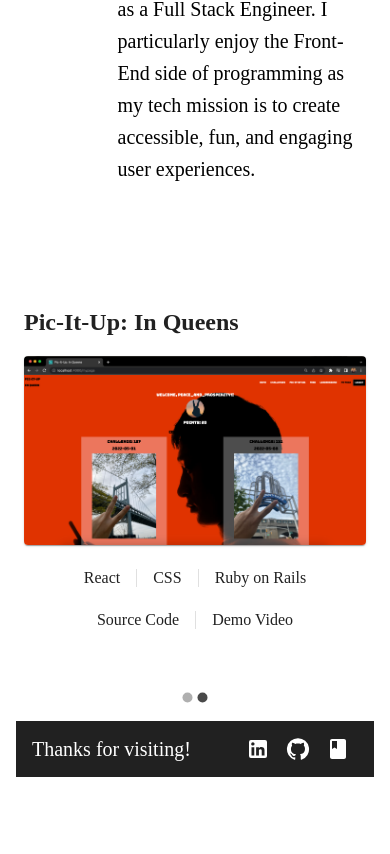
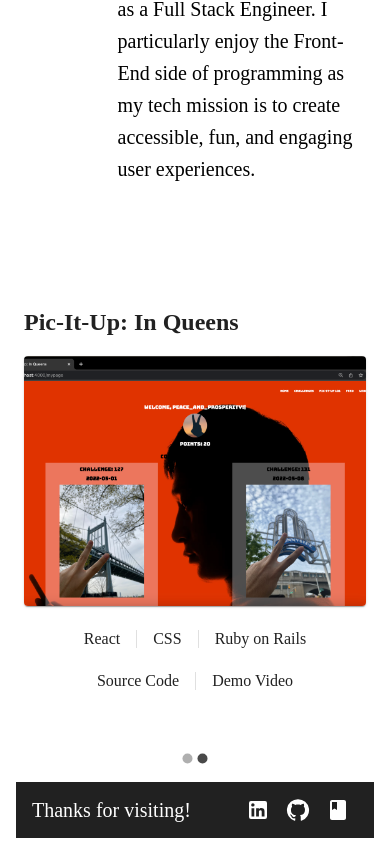
Before and after one commit to gitMiguel27/portfolio, a React (Create React App) app: page / in a window 390 px wide. Shown: the part 1887-2741 px from the top of the page. Before the commit the page ends 2680 px from the top, so only its background shows below. Built offline with nearby package versions, Linux system fonts and the light colour scheme; the HTML template or start-up script is replaced by a standard one.

Commit message:
debugging slider for phone view, second try

```diff
--- a/src/Components/Slide.js
+++ b/src/Components/Slide.js
@@ -10,7 +10,7 @@ function Slide({ item }) {
                     component="img"
                     alt={item.title}
                     image={item.image}
-                    // sx={{ maxWidth: 50 }}
+                    sx={{ minHeight: 250 }}
                 />
             </Card>
             <Stack direction="row" spacing={2} m={3} justifyContent="center" alignItems="center" divider={<Divider orientation="vertical" flexItem />} >
```
